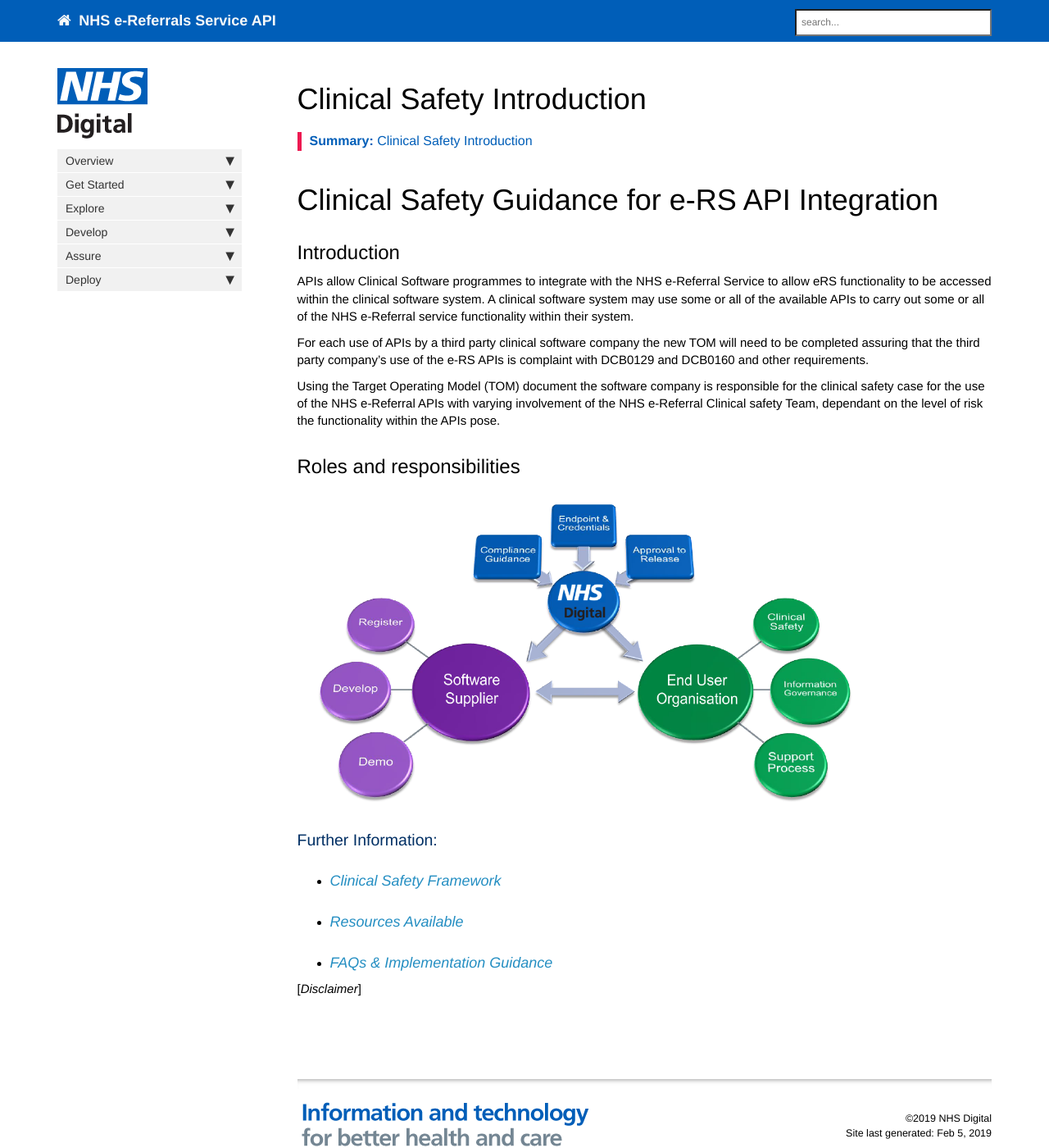
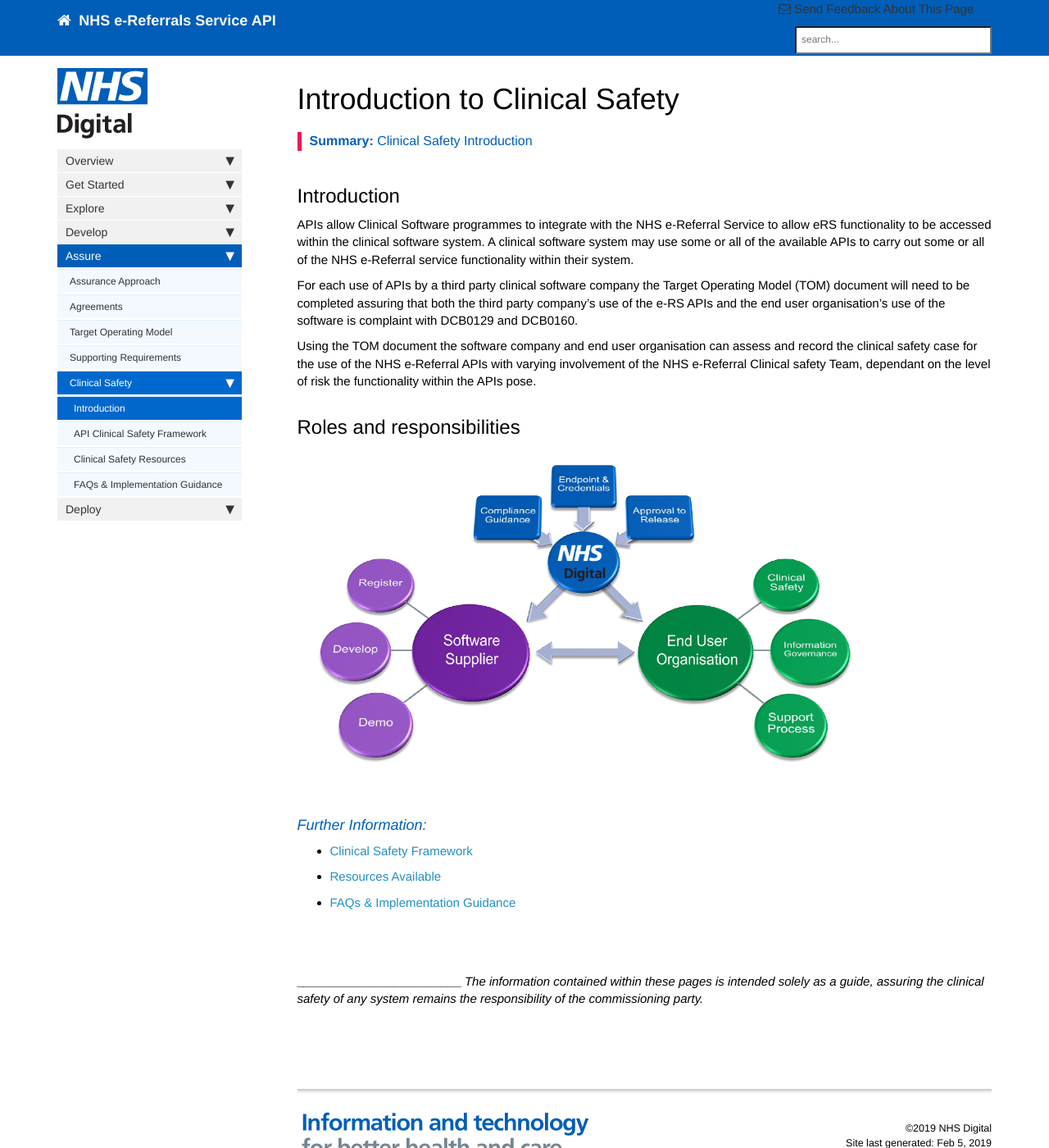
Before and after one commit to nhsconnect/digital-referrals, a Jekyll site: the page built from pages/assure/clinical_safety/clinical_safety_intro.md, in a window 1280 px wide and 1400 px high. Shown: the whole window at 82% size. Built offline with Jekyll 4.4.1, drawn with Linux system fonts in a browser that asks for light colours; nearby versions of some CDN libraries; comment, search, counter and statistics services are not loaded.

Commit message:
Minor Amendments to Clincial Safety Sections

```diff
--- a/_config.yml
+++ b/_config.yml
@@ -26,10 +26,10 @@ exclude:
   - pages/development/development_github_repositories.md
 # these are the files and directories that jekyll will exclude from the build
 
-feedback_email:
+feedback_email: nhserspartners@nhs.net
 # used as a contact email for the Feedback link in the top navigation bar
 
-feedback_disable: true
+# feedback_disable: true
 # if you uncomment the previous line, the Feedback link gets removed
 
 # feedback_text: "Need help?"
--- a/_data/sidebars/overview_sidebar.yml
+++ b/_data/sidebars/overview_sidebar.yml
@@ -216,13 +216,16 @@ entries:
         subfolderitems:
 
         - title: Introduction
-          url: /clinical_safety.html
+          url: /clinical_safety_intro.html
           output: web
         - title: API Clinical Safety Framework
-          url: /clinical_safety.html
+          url: /clinical_safety_framework.html
+          output: web
+        - title: Clinical Safety Resources
+          url: /clinical_safety_resources.html
           output: web
         - title: FAQs & Implementation Guidance
-          url: /clinical_safety.html
+          url: /clinical_safety_faqs.html
           output: web
 
 #    - title: Path-To-Live
--- a/pages/assure/clinical_safety/clinical_safety_framework.md
+++ b/pages/assure/clinical_safety/clinical_safety_framework.md
@@ -7,25 +7,24 @@ permalink: /clinical_safety_framework.html
 summary: "Clinical Safety Framework"
 ---
 
-# e-RS Integration API Clinical Safety Framework
+## Clinical Safety Framework
 
 ### Clinical Safety Assurance Process
--
--
--
+- Risk Assessment
+- Hazard Log
+- Clinical Safety Case Report
+- Patient Safety Assessment (PSA)
+- Target Operating Model
 
-
-### Assurance Documentation
-- Initial hazard assessment
-- Hazard log which forms part of the clinical safety case.
-- The clinical safety case details the safety approach for the development of a product and also includes the minutes of
-- Patient safety assessments (PSA). PSAs are held to record how the development is addressing the identified hazards and to check for new hazards.
-- A Clinical Authority To Release (CATR) certificate is needed for a product to be released into live. To obtain a CATR the finished Clinical Safety Case is distributed to the NHSD Clinical Safety panel, who conduct an assessment to decide whether the development is safe and issue the CATR.
-
+<br>
 
 ### Further Information:
-- #### [Clinical Safety Introduction](/clinical_safety_intro.html)
-- #### [Resources Available](/clinical_safety_resources.html)
-- #### [FAQs & Implementation Guidance](/clinical_safety_faqs.html)
+- [Clinical Safety Introduction](/clinical_safety_intro.html)
+- [Resources Available](/clinical_safety_resources.html)
+- [FAQs & Implementation Guidance](/clinical_safety_faqs.html)
 
-[*Disclaimer*]
+<br>
+<br>
+<br>
+________________________________________________________________________
+*The information contained within these pages is intended solely as a guide, assuring the clinical safety of any system remains the responsibility of the commissioning party.*
--- a/pages/assure/clinical_safety/clinical_safety_intro.md
+++ b/pages/assure/clinical_safety/clinical_safety_intro.md
@@ -1,5 +1,5 @@
 ---
-title: Clinical Safety Introduction
+title: Introduction to Clinical Safety
 keywords: assurance, clinical, safety
 sidebar: overview_sidebar
 toc: false
@@ -7,23 +7,27 @@ permalink: /clinical_safety_intro.html
 summary: "Clinical Safety Introduction"
 ---
 
-# Clinical Safety Guidance for e-RS API Integration
-
 ## Introduction
 
 APIs allow Clinical Software programmes to integrate with the NHS e-Referral Service to allow eRS functionality to be accessed within the clinical software system. A clinical software system may use some or all of the available APIs to carry out some or all of the NHS e-Referral service functionality within their system.
 
-For each use of APIs by a third party clinical software company the new TOM will need to be completed assuring that the third party company’s use of the e-RS APIs is complaint with DCB0129 and DCB0160 and other requirements.
+For each use of APIs by a third party clinical software company the Target Operating Model (TOM) document will need to be completed assuring that both the third party company’s use of the e-RS APIs and the end user organisation's use of the software is complaint with DCB0129 and DCB0160.
 
-Using the Target Operating Model (TOM) document the software company is responsible for the clinical safety case for the use of the NHS e-Referral APIs with varying involvement of the NHS e-Referral Clinical safety Team, dependant on the level of risk the functionality within the APIs pose.
+Using the TOM document the software company and end user organisation can assess and record the clinical safety case for the use of the NHS e-Referral APIs with varying involvement of the NHS e-Referral Clinical safety Team, dependant on the level of risk the functionality within the APIs pose.
 
 ## Roles and responsibilities
 ![Roles and Responsibilities Diagram](images/assure/roles_responsibilities.png)
 
+<br>
 
-### Further Information:
-- #### [Clinical Safety Framework](/clinical_safety_framework.html)
-- #### [Resources Available](/clinical_safety_resources.html)
-- #### [FAQs & Implementation Guidance](/clinical_safety_faqs.html)
+#### Further Information:
 
-[*Disclaimer*]
+- [Clinical Safety Framework](/clinical_safety_framework.html)
+- [Resources Available](/clinical_safety_resources.html)
+- [FAQs & Implementation Guidance](/clinical_safety_faqs.html)
+
+<br>
+<br>
+<br>
+________________________________________________________________________
+*The information contained within these pages is intended solely as a guide, assuring the clinical safety of any system remains the responsibility of the commissioning party.*
```
Also changed, not shown: pages/assure/clinical_safety/clinical_safety_faqs.md (+8 -4 lines), pages/assure/clinical_safety/clinical_safety_resources.md (+8 -4 lines).
